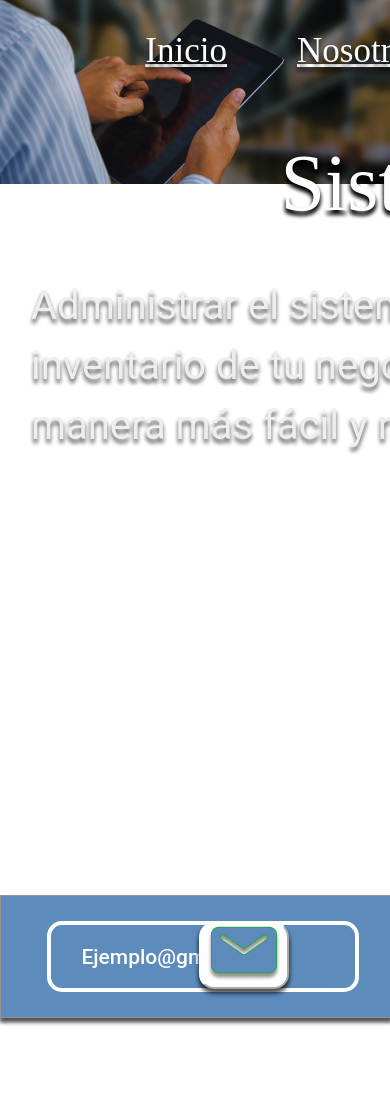
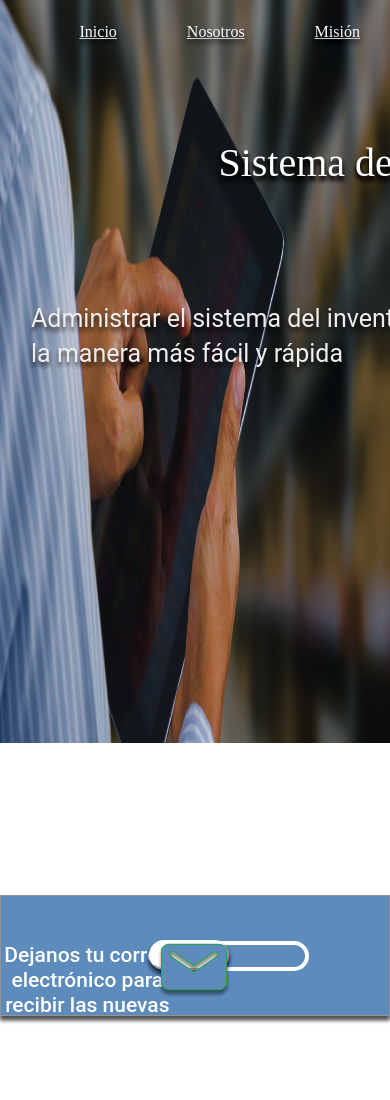
Before and after one commit to EduArsene/EduArsene.github.io, a plain HTML site: page Semana12/index.html in a window 390 px wide. Shown: the top 1100 px of the page. Drawn offline with Linux system fonts and the light colour scheme.

Commit message:
algunas correcciones

```diff
--- a/Semana12/index.html
+++ b/Semana12/index.html
@@ -25,11 +25,11 @@
             y ventas</label>
     </div>
     <div class="descripcion">
-        <label for="descr">
+        <p for="descr">
             Administrar el sistema del inventario
             de tu negocio de la manera más
             fácil y rápida
-        </label>
+        </p>
     </div>
 
     <div class="caja-email">
@@ -42,12 +42,6 @@
 
     <img src="Captura.PNG" alt="imagen de relleno" class="relleno-img">
 
-    <div class="contenedor-inferior">
-        <div class="barra1"> </div>
-        <div class="barra2"></div>
-        <div class="barra3"></div>
-        <div class="barra4"></div>
-    </div>
     <div class="poner-algo">asd</div>
 </body>
 </html>
--- a/Semana12/style.css
+++ b/Semana12/style.css
@@ -1,12 +1,19 @@
+* {
+    box-sizing: border-box;
+}
+
+body {
+    margin: 0;
+    padding: 0;
+}
 .contenedor-pagina {
     position: absolute;
     display: flex;
-    align-items: center;
-    justify-content: center;
+
     flex-direction: column;
 
     width: 100%;
-
+    height: 88%;
     right: 0px;
     top: 0px;
     background-color: #5C8BBC;
@@ -14,24 +21,17 @@
 }
 
 .contenedor-pagina img {
-    position: relative;
     width: 100%;
-    height: 80%;
+    height: 100%;
 }
-
-
 .separaciones {
-    position: absolute;
     display: flex;
-    justify-content: center;
-    align-items: center;
     padding: 20px;
     gap: 70px;
 }
 
 .separaciones a {
     position: relative;
-
     left: 17%;
     font-family: 'Otomanopee One';
     font-style: normal;
@@ -107,7 +107,7 @@
     position: relative;
     width: 493px;
     height: 25px;
-    right: 300px;
+    right: 30%px;
     font-family: 'Roboto';
     font-style: normal;
     font-weight: 500;
@@ -184,9 +184,30 @@ top: 1305px;
     position: absolute;
     top: 2240px;
 }
+@media (max-width: 768px) {
+    .separaciones a {
+        font-size: 16px;
+        line-height: 24px;
+    }
 
-/*contenedor inferior*/
-.contenedor-inferior{
-    position: absolute;
+    .label-principal {
+        font-size: 40px;
+        line-height: 50px;
+    }
 
+    .descripcion {
+        font-size: 25px;
+        line-height: 35px;
+    }
+
+    .escritor {
+        width: 90%;
+        height: 30px;
+        font-size: 16px;
+    }
+
+    .boton {
+        width: 80px;
+        height: 30px;
+    }
 }
```
